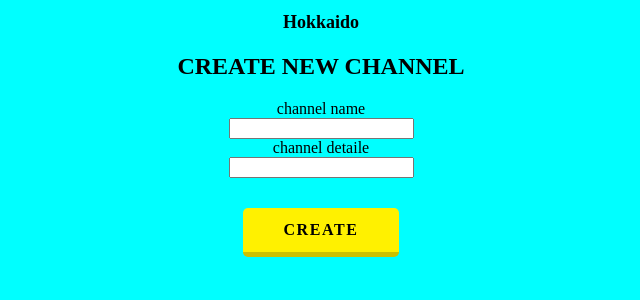
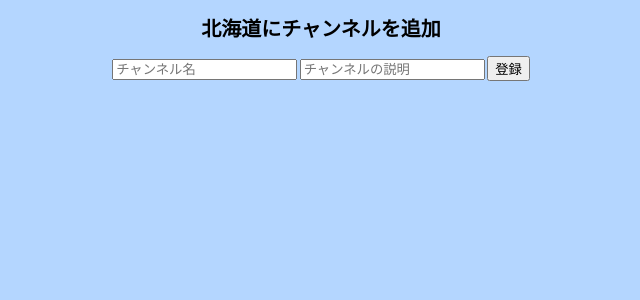
Before and after one commit to Hackathon-F-team/F-team, a Flask app: page /create_channel/1 in a window 1280 px wide. Shown: the top 300 px of the page, without its empty margins (327-967 px from the left). Run offline with Flask 2, Linux system fonts and the light colour scheme; the visitor is signed in with stand-in values (Sample User, id 1); data comes from the database, SQL or seed files in the repository.

Commit message:
ルーティングの整理

```diff
--- a/static/css/create-channel.css
+++ b/static/css/create-channel.css
@@ -1,7 +1,7 @@
 @charset "utf-8";
 
 body{
-  background-color: aqua;
+  background-color:  #B4D6FF;
   width:100%; /*ページ全体の幅は100%と指定する*/
   text-align:center; /*ページ全体を中央揃えにする*/
 }
--- a/templates/create-channel.html
+++ b/templates/create-channel.html
@@ -8,18 +8,33 @@
   <link
       rel="stylesheet"
       href="../static/css/create-channel.css"
+      />
 </head>
+
+
 <header></header>
 <body>
   <!-- ユーザーがクリックした都道府県の名前を表示 ーーjuja2使用ーー -->
-  <h1 class="mapname">Hokkaido</h1>
-  <h2 class="titele">CREATE NEW CHANNEL</h2>
-  <div class="h">channel name</div>
-  <input type="text"/>
-  <div class="h">channel detaile</div>
-  <input type="text"/>
-  <div>
-    <a href="" class="btn btn--yellow btn--cubic">CREATE</a>
+  <h1>{{prefecture["name_jp"]}}にチャンネルを追加</h1>
+
+  <form class="create-channel" action="/pref/{{prefecture['id']}}" method="POST">
+
+    <input
+      type="text"
+      placeholder="チャンネル名"
+      class="channel-form-input"
+      name="channel-title"
+    />
+    <input
+      type="text"
+      placeholder="チャンネルの説明"
+      class="channel-form-input"
+      name="channel-description"
+    />
+    <button id="add-channel-confirmation-btn">登録</button>
+  </form>
+
+
   </div>
 
 
```
Also changed, not shown: templates/pref.html (+19 -18 lines).
